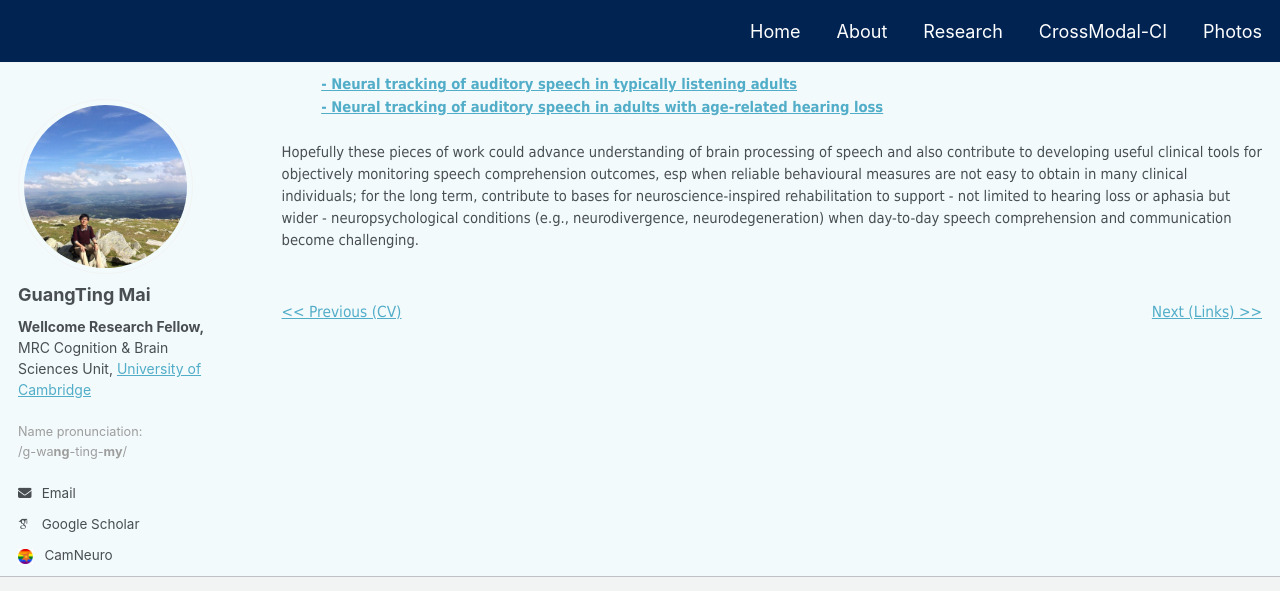
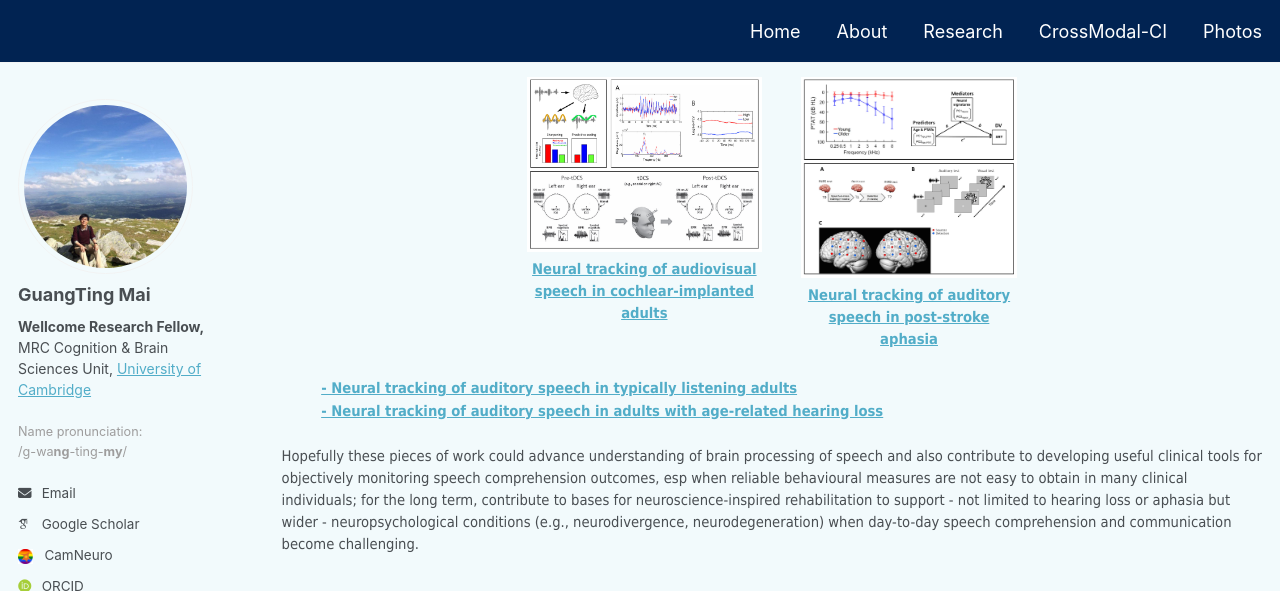
Before and after one commit to guangtingmai/guangtingmai.github.io, a Jekyll site: the page built from _pages/research-content.html, in a window 1280 px wide and 900 px high, scrolled down 872 px, cut to the strip 0-591 px from the top of the window. Built offline with Jekyll 4.4.1, drawn with Linux system fonts in a browser that asks for light colours; some web fonts are replaced.

Commit message:
Update research-content.html

```diff
--- a/_pages/research-content.html
+++ b/_pages/research-content.html
@@ -26,14 +26,12 @@ author_profile: true
       <strong>Neural tracking of audiovisual speech in cochlear-implanted adults</strong></a> (with Dr <a href="https://www.mrc-cbu.cam.ac.uk/people/matt.davis/">Matt Davis</a>)
     </p>
   </div>
-
   <div style="width: 22%; text-align: center;">
     <img src="https://guangtingmai.github.io/images/neural-tracking-aphasia-icons.png" style="width:100%; display:block;">
     <p style="width:100%; margin:0.4em 0 0; font-size:11pt; font-family:Tahoma;text-align:center;">
       <strong>Neural tracking of auditory speech in post-stroke aphasia</strong> (PI Dr <a href="https://profiles.ucl.ac.uk/82001-holly-robson">Holly Robson</a>)
     </p>
   </div>
-
   <div style="width: 28%; text-align: center;"><a href="https://guangtingmai.github.io/interbrain-sync/">
     <img src="https://guangtingmai.github.io/images/child-mother-brain-synchrony-icons.png" style="width:100%; display:block;">
     <p style="width:100%; margin:0.4em 0 0; font-size:11pt; font-family:Tahoma;text-align:center;">
@@ -44,7 +42,25 @@ author_profile: true
 </div>
 </p>
 
-<p><span style="font-size: 11pt;font-family: Tahoma;line-height: 1.2;display: block;margin-bottom: 0.05vh">Previously, I did studies that explore neural speech tracking in typical listening or age-related hearing loss:</span></p>
+<p><span style="font-size: 11pt;font-family: Tahoma;line-height: 1.2;display: block;margin-bottom: 0.05vh">Previously, I did studies that explore neural speech tracking in typical listening or age-related hearing loss:</span>
+
+<div style="display: flex;justify-content: center;gap: 4%;margin: 1.5em 0;">
+  <div style="width: 24%; text-align: center;"><a href="https://guangtingmai.github.io/neuraltrack-typical/">
+    <img src="https://guangtingmai.github.io/images/neural-tracking-typical-icons.png" style="width:100%; display:block;">
+    <p style="width:100%; margin:0.4em 0 0; font-size:11pt; font-family:Tahoma;text-align:center;">
+      <strong>Neural tracking of audiovisual speech in cochlear-implanted adults</strong></a>
+    </p>
+  </div>
+  <div style="width: 22%; text-align: center;"><a href="https://guangtingmai.github.io/neuraltrack-hearingloss/">
+    <img src="https://guangtingmai.github.io/images/neural-tracking-hearing-loss-icons.png" style="width:100%; display:block;">
+    <p style="width:100%; margin:0.4em 0 0; font-size:11pt; font-family:Tahoma;text-align:center;">
+      <strong>Neural tracking of auditory speech in post-stroke aphasia</strong></a>
+    </p>
+  </div>
+</div>
+</p>
+
+
 <p>
   <span style="font-size: 11pt;font-family: Tahoma;line-height: 1.5;display: block;margin-bottom: 0.05vh">&emsp;&emsp;&emsp;<a href="https://guangtingmai.github.io/neuraltrack-typical/"><strong>- Neural tracking of auditory speech in typically listening adults</strong></a></span>
   <span style="font-size: 11pt;font-family: Tahoma;line-height: 1.5;display: block;margin-bottom: 0.25vh">&emsp;&emsp;&emsp;<a href="https://guangtingmai.github.io/neuraltrack-hearingloss/"><strong>- Neural tracking of auditory speech in adults with age-related hearing loss</strong></a></span>
```
